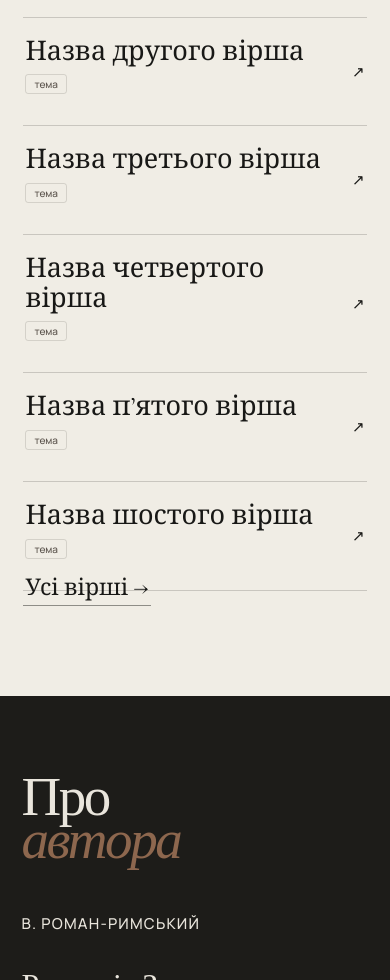
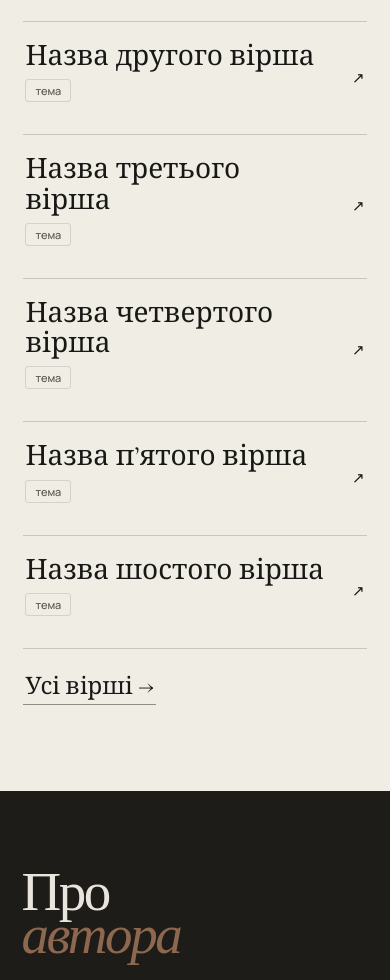
Before and after one commit to vrymskij/romanroman, a website: page public/index.html in a window 390 px wide. Shown: the part 1020-2000 px from the top of the page. Drawn offline with nearby package versions, Linux system fonts and the light colour scheme.

Commit message:
Add files via upload

```diff
--- a/public/style.css
+++ b/public/style.css
@@ -1294,3 +1294,84 @@ header{
     max-width:92%!important;
   }
 }
+
+
+/* ===== Typography scale refinement ===== */
+
+/* Slightly larger tertiary typography across the site */
+.hero-author,
+.kicker,
+.author-name,
+.poem-author,
+.poem-page-reading .poem-author,
+.site-footer,
+header,
+header nav,
+.logo,
+.topics span,
+.poems .topics span,
+.archive-poems .topics span{
+  font-size:clamp(12px,1.05vw,14px)!important;
+}
+
+/* Names of poems in lists */
+#poems .poems h3,
+.archive-poems h3{
+  font-size:clamp(28px,2.4vw,34px)!important;
+  line-height:1.08!important;
+}
+
+/* Slightly larger theme pills */
+.topics span,
+#poems .topics span,
+.archive-poems .topics span,
+.poem-reading .topics span{
+  font-size:11px!important;
+  padding:5px 9px!important;
+}
+
+/* Upper-corner navigation / author line */
+.hero-author{
+  letter-spacing:.04em;
+}
+header nav a,
+.logo{
+  line-height:1.25;
+}
+
+/* Prevent "Усі вірші" from colliding with the last poem divider */
+#poems .all-poems-link{
+  margin-top:12px!important;
+  transform:none!important;
+}
+#poems .all-poems-link .text-link{
+  display:inline-block;
+  padding-top:4px!important;
+  font-size:clamp(24px,2.2vw,30px)!important;
+}
+
+/* Mobile spacing fix */
+@media(max-width:760px){
+  #poems .poems>a{
+    padding-bottom:20px!important;
+  }
+  #poems .all-poems-link{
+    margin-top:18px!important;
+    padding-top:2px;
+  }
+  #poems .all-poems-link .text-link{
+    font-size:24px!important;
+  }
+  #poems .poems h3,
+  .archive-poems h3{
+    font-size:28px!important;
+  }
+  .hero-author,
+  header nav a,
+  .logo,
+  .kicker,
+  .author-name,
+  .poem-author{
+    font-size:13px!important;
+  }
+}
```
